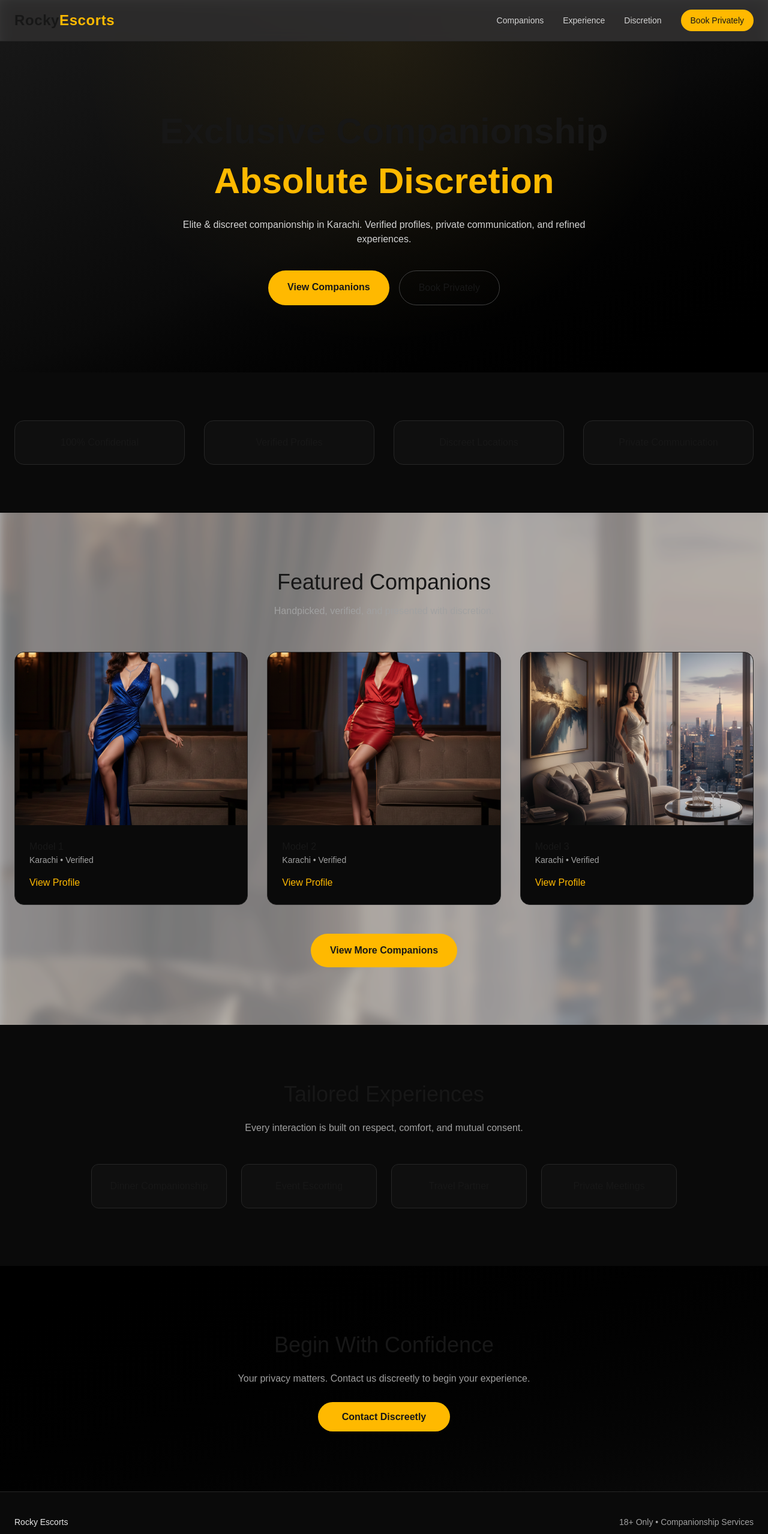
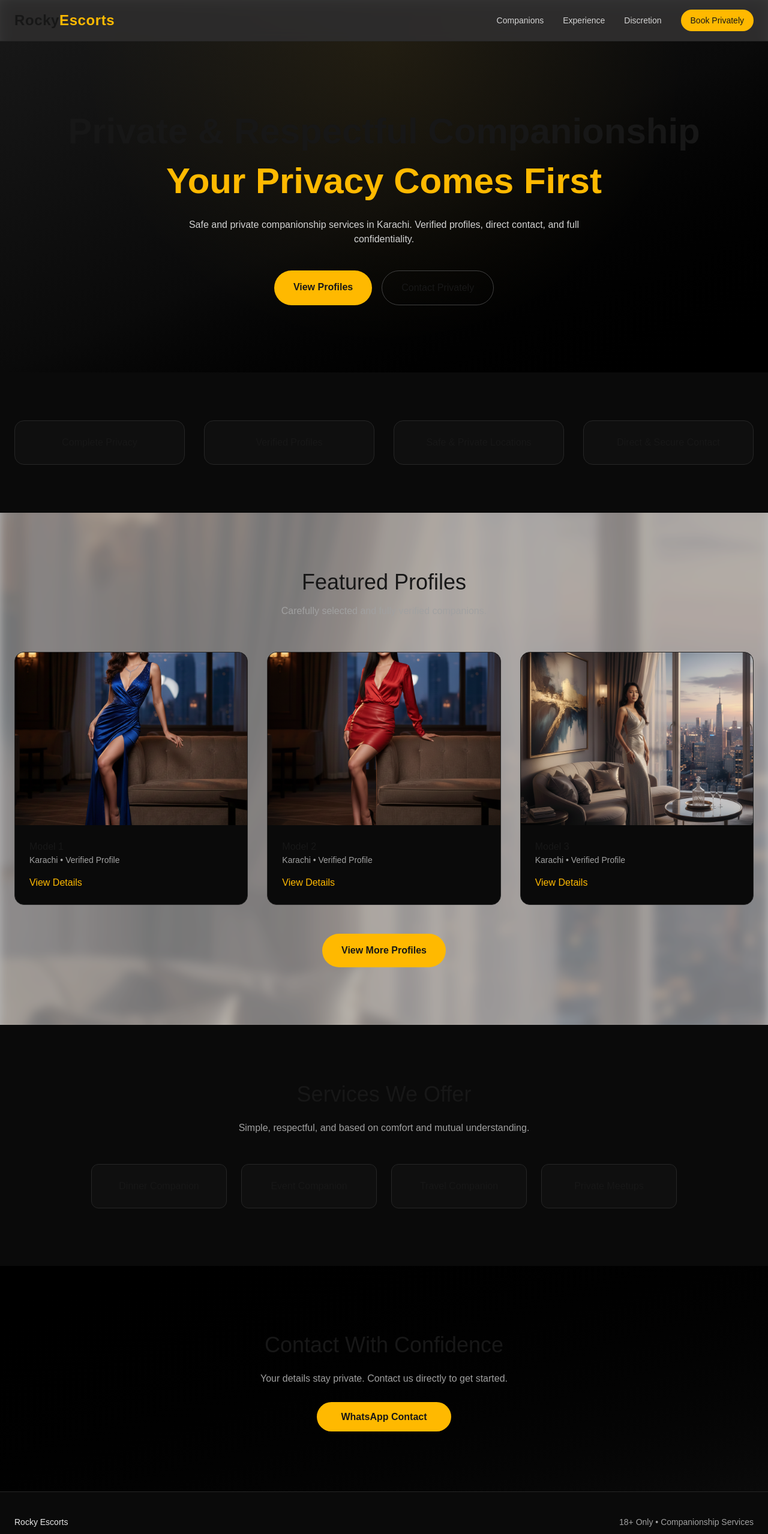
Before and after one commit to ImTalhaArif/rocky-escorts, a Next.js app: page / in a window 1280 px wide. Shown: the top 2558 px of the page at 60% size. Built offline with nearby package versions, Linux system fonts and the light colour scheme; a web font is replaced by a local one.

Commit message:
Update page.tsx

```diff
--- a/app/page.tsx
+++ b/app/page.tsx
@@ -1,21 +1,42 @@
-export default function HomePage() { const models = [ { id: 1, name: 'Model 1', image: '/model1.jpg' }, { id: 2, name: 'Model 2', image: '/model2.jpg' }, { id: 3, name: 'Model 3', image: '/model3.jpg' }, ];
+export default function HomePage() {
+  const models = [
+    { id: 1, name: 'Model 1', image: '/model1.jpg' },
+    { id: 2, name: 'Model 2', image: '/model2.jpg' },
+    { id: 3, name: 'Model 3', image: '/model3.jpg' },
+  ];
 
-return ( <> {/* Hero Section */} <section className="relative overflow-hidden"> <div className="absolute inset-0 bg-gradient-to-br from-neutral-900 via-neutral-950 to-black" /> <div className="absolute inset-0 opacity-30 bg-[radial-gradient(circle_at_top,rgba(251,191,36,0.25),transparent_60%)]" />
+  return (
+    <>
+      {/* Hero Section */}
+      <section className="relative overflow-hidden">
+        <div className="absolute inset-0 bg-gradient-to-br from-neutral-900 via-neutral-950 to-black" />
+        <div className="absolute inset-0 opacity-30 bg-[radial-gradient(circle_at_top,rgba(251,191,36,0.25),transparent_60%)]" />
 
         <div className="relative max-w-7xl mx-auto px-6 py-28 text-center">
           <h1 className="text-4xl md:text-6xl font-bold font-[var(--font-playfair)] leading-tight">
-        Exclusive Companionship
-        <span className="block text-amber-400 mt-2">Absolute Discretion</span>
+            Private & Respectful Companionship
+            <span className="block text-amber-400 mt-2">
+              Your Privacy Comes First
+            </span>
           </h1>
+
           <p className="mt-6 text-neutral-300 max-w-2xl mx-auto">
-        Elite & discreet companionship in Karachi. Verified profiles, private communication, and refined experiences.
+            Safe and private companionship services in Karachi.
+            Verified profiles, direct contact, and full confidentiality.
           </p>
+
           <div className="mt-10 flex flex-col sm:flex-row gap-4 justify-center">
-        <a href="#profiles" className="px-8 py-4 rounded-full bg-amber-400 text-neutral-900 font-semibold hover:bg-amber-300 transition">
-          View Companions
+            <a
+              href="#profiles"
+              className="px-8 py-4 rounded-full bg-amber-400 text-neutral-900 font-semibold hover:bg-amber-300 transition"
+            >
+              View Profiles
             </a>
-        <a href="#contact" className="px-8 py-4 rounded-full border border-neutral-700 hover:border-neutral-500 transition">
-          Book Privately
+            <a
+              href="#contact"
+              className="px-8 py-4 rounded-full border border-neutral-700 hover:border-neutral-500 transition"
+            >
+              Contact Privately
             </a>
           </div>
         </div>
@@ -24,8 +45,16 @@ return ( <> {/* Hero Section */} <section className="relative overflow-hidden">
       {/* Privacy / Trust */}
       <section id="privacy" className="py-20 bg-neutral-950">
         <div className="max-w-7xl mx-auto px-6 grid md:grid-cols-4 gap-8 text-center">
-      {['100% Confidential', 'Verified Profiles', 'Discreet Locations', 'Private Communication'].map(item => (
-        <div key={item} className="p-6 rounded-2xl border border-neutral-800 bg-neutral-900/40">
+          {[
+            'Complete Privacy',
+            'Verified Profiles',
+            'Safe & Private Locations',
+            'Direct & Secure Contact',
+          ].map(item => (
+            <div
+              key={item}
+              className="p-6 rounded-2xl border border-neutral-800 bg-neutral-900/40"
+            >
               <p className="font-medium">{item}</p>
             </div>
           ))}
@@ -35,18 +64,38 @@ return ( <> {/* Hero Section */} <section className="relative overflow-hidden">
       {/* Featured Profiles */}
       <section id="profiles" className="py-24 bg-neutral-900/30">
         <div className="max-w-7xl mx-auto px-6">
-      <h2 className="text-3xl md:text-4xl font-[var(--font-playfair)] text-center">Featured Companions</h2>
-      <p className="text-neutral-400 text-center mt-4">Handpicked, verified, and presented with discretion.</p>
+          <h2 className="text-3xl md:text-4xl font-[var(--font-playfair)] text-center">
+            Featured Profiles
+          </h2>
+          <p className="text-neutral-400 text-center mt-4">
+            Carefully selected and fully verified companions.
+          </p>
+
           <div className="mt-14 grid sm:grid-cols-2 lg:grid-cols-3 gap-8">
             {models.map(model => (
-          <div key={model.id} className="rounded-2xl overflow-hidden border border-neutral-800 bg-neutral-950">
+              <div
+                key={model.id}
+                className="rounded-2xl overflow-hidden border border-neutral-800 bg-neutral-950"
+              >
                 <div className="h-72 w-full flex items-center justify-center overflow-hidden">
-              <img src={model.image} alt={model.name} className="w-full h-full object-cover hover:scale-105 transition-transform duration-300" />
+                  <img
+                    src={model.image}
+                    alt={model.name}
+                    className="w-full h-full object-cover hover:scale-105 transition-transform duration-300"
+                  />
                 </div>
+
                 <div className="p-6">
                   <p className="font-medium">{model.name}</p>
-              <p className="text-sm text-neutral-400">Karachi • Verified</p>
-              <a href="#contact" className="inline-block mt-4 text-amber-400 hover:underline">View Profile</a>
+                  <p className="text-sm text-neutral-400">
+                    Karachi • Verified Profile
+                  </p>
+                  <a
+                    href="#contact"
+                    className="inline-block mt-4 text-amber-400 hover:underline"
+                  >
+                    View Details
+                  </a>
                 </div>
               </div>
             ))}
@@ -54,8 +103,11 @@ return ( <> {/* Hero Section */} <section className="relative overflow-hidden">
 
           {/* View More Button */}
           <div className="mt-12 text-center">
-        <a href="/companions/" className="inline-block px-8 py-4 rounded-full bg-amber-400 text-neutral-900 font-semibold hover:bg-amber-300 transition">
-          View More Companions
+            <a
+              href="/companions/"
+              className="inline-block px-8 py-4 rounded-full bg-amber-400 text-neutral-900 font-semibold hover:bg-amber-300 transition"
+            >
+              View More Profiles
             </a>
           </div>
         </div>
@@ -64,26 +116,54 @@ return ( <> {/* Hero Section */} <section className="relative overflow-hidden">
       {/* Experience */}
       <section id="experience" className="py-24 bg-neutral-950">
         <div className="max-w-5xl mx-auto px-6 text-center">
-      <h2 className="text-3xl md:text-4xl font-[var(--font-playfair)]">Tailored Experiences</h2>
-      <p className="mt-6 text-neutral-400">Every interaction is built on respect, comfort, and mutual consent.</p>
+          <h2 className="text-3xl md:text-4xl font-[var(--font-playfair)]">
+            Services We Offer
+          </h2>
+          <p className="mt-6 text-neutral-400">
+            Simple, respectful, and based on comfort and mutual understanding.
+          </p>
+
           <div className="mt-12 grid sm:grid-cols-2 md:grid-cols-4 gap-6">
-        {['Dinner Companionship', 'Event Escorting', 'Travel Partner', 'Private Meetings'].map(item => (
-          <div key={item} className="p-6 rounded-xl border border-neutral-800 bg-neutral-900/40">{item}</div>
+            {[
+              'Dinner Companion',
+              'Event Companion',
+              'Travel Companion',
+              'Private Meetups',
+            ].map(item => (
+              <div
+                key={item}
+                className="p-6 rounded-xl border border-neutral-800 bg-neutral-900/40"
+              >
+                {item}
+              </div>
             ))}
           </div>
         </div>
       </section>
 
       {/* CTA */}
-  <section id="contact" className="py-28 bg-gradient-to-br from-black to-neutral-950">
+      <section
+        id="contact"
+        className="py-28 bg-gradient-to-br from-black to-neutral-950"
+      >
         <div className="max-w-3xl mx-auto px-6 text-center">
-      <h2 className="text-3xl md:text-4xl font-[var(--font-playfair)]">Begin With Confidence</h2>
-      <p className="mt-6 text-neutral-400">Your privacy matters. Contact us discreetly to begin your experience.</p>
+          <h2 className="text-3xl md:text-4xl font-[var(--font-playfair)]">
+            Contact With Confidence
+          </h2>
+          <p className="mt-6 text-neutral-400">
+            Your details stay private. Contact us directly to get started.
+          </p>
+
           <div className="mt-10">
-        <a href="https://wa.me/0000000000" className="px-10 py-4 rounded-full bg-amber-400 text-neutral-900 font-semibold hover:bg-amber-300 transition">Contact Discreetly</a>
+            <a
+              href="https://wa.me/0000000000"
+              className="px-10 py-4 rounded-full bg-amber-400 text-neutral-900 font-semibold hover:bg-amber-300 transition"
+            >
+              WhatsApp Contact
+            </a>
           </div>
         </div>
       </section>
     </>
-
-); }
+  );
+}
```
Lines whose indentation alone changed are shown as unchanged.
